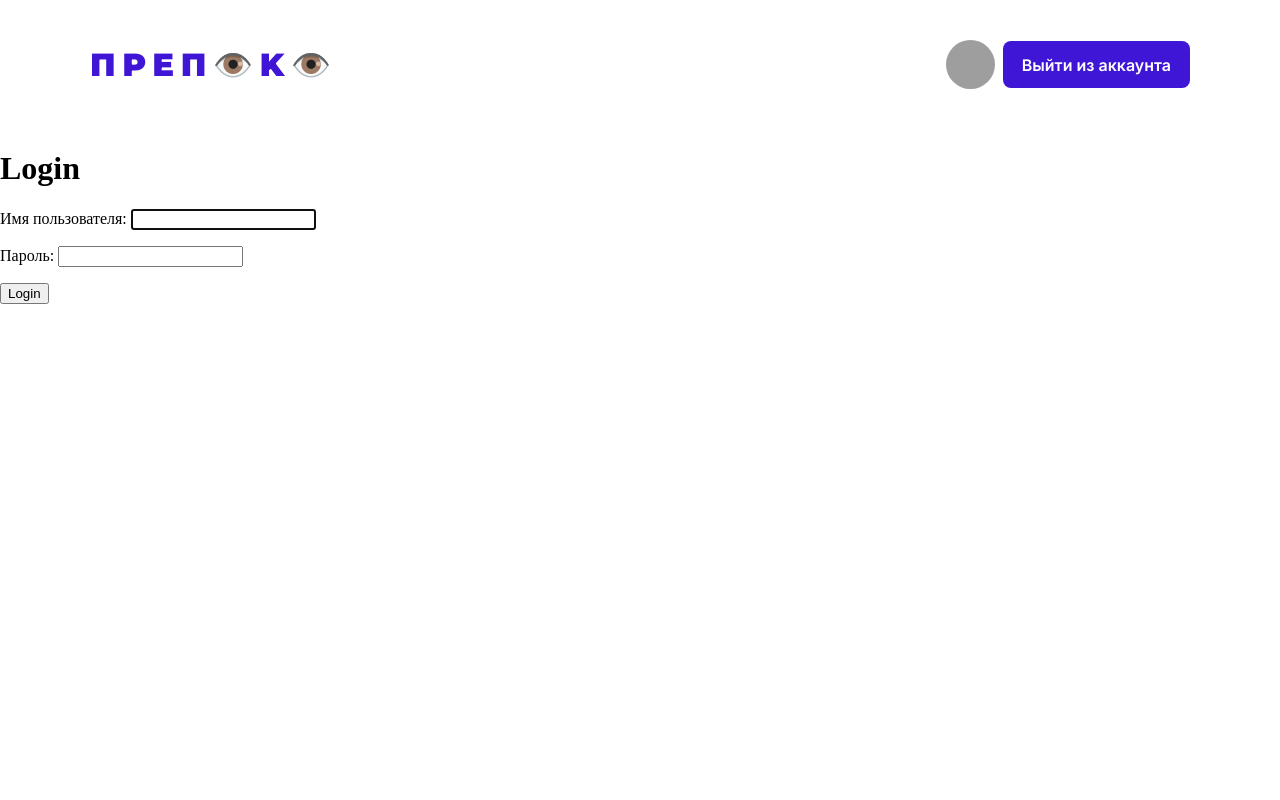
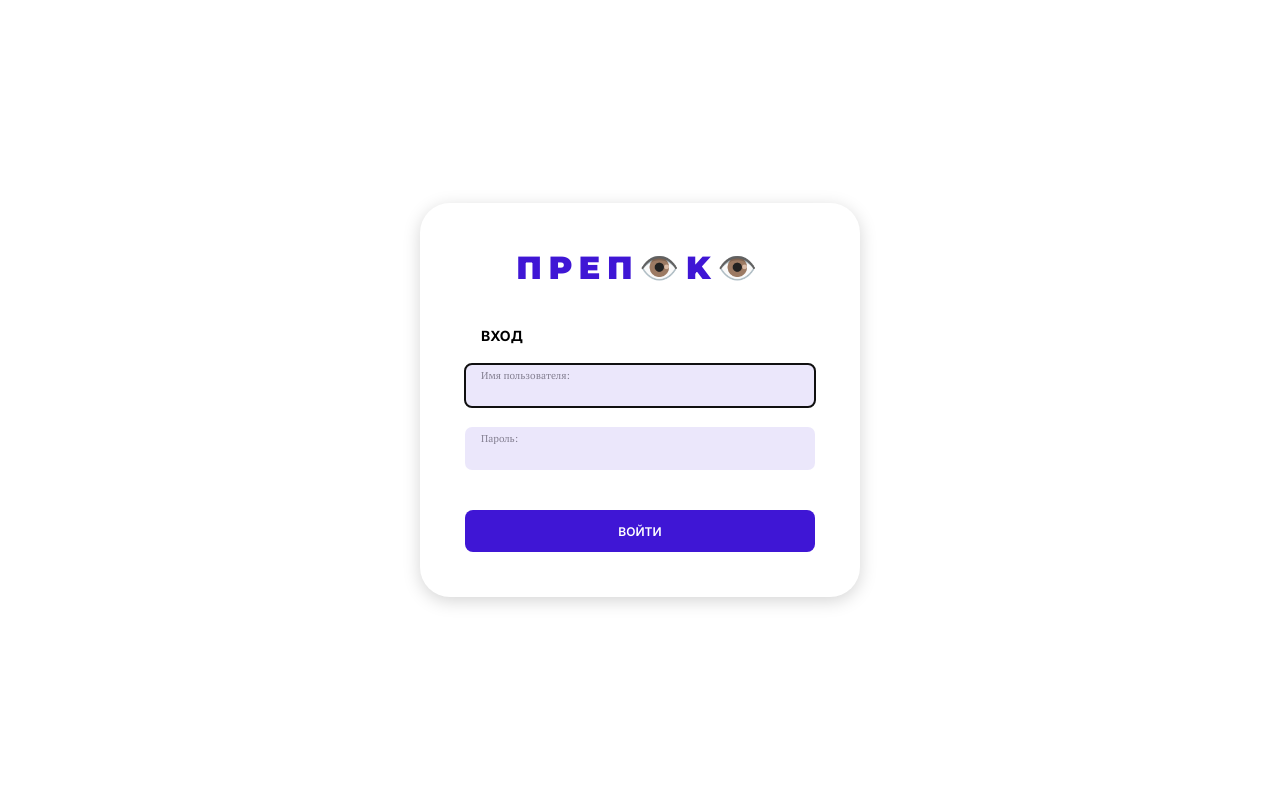
Before and after one commit to mikemka/prepOKO, a Django app: page /login/ in a window 1280 px wide. Run offline with Django 4.2, Linux system fonts and the light colour scheme; parts of the project's set-up code (start-up, migrations or seed data) failed here and were passed over; grey boxes are pictures that could not be loaded.

Commit message:
final login, add logout view

```diff
--- a/prep_oko/static/css/main.css
+++ b/prep_oko/static/css/main.css
@@ -1,5 +1,6 @@
 :root {
     --accent-color: #3F16D5;
+    --accent-bg: #3f16d51a;
 }
 
 html,
@@ -45,7 +46,7 @@ body {
     align-items: center;
     padding: 40px 90px;
 }
-#header #title {
+.main-title {
     font-family: "Montserrat", sans-serif;
     font-optical-sizing: auto;
     font-weight: 900;
@@ -75,7 +76,87 @@ body {
     font-size: 16px;
     text-decoration: none;
     border-radius: 8px;
+    border: 0;
 }
 .ms-2 {
     margin-left: 8px;
 }
+.header-link {
+    color: #000;
+    font-family: "Inter", sans-serif;
+    font-optical-sizing: auto;
+    font-weight: 400;
+    font-style: normal;
+    font-size: 16px;
+    text-decoration: none;
+    margin-right: 45px;
+}
+
+.login-card {
+    border-radius: 30px;
+    padding: 45px;
+    box-shadow: 0 4px 17px #0000002b;
+    min-width: min(350px, calc(100vw - 90px - 50px));
+}
+
+.screen-center {
+    height: 100vh;
+    display: flex;
+    justify-content: center;
+    align-items: center;
+}
+
+.subtitle-default {
+    font-family: "Inter", sans-serif;
+    font-size: 14px;
+    font-weight: 700;
+    text-transform: uppercase;
+}
+
+.mt-4 {
+    margin-top: 40px;
+}
+
+.text-center {
+    text-align: center;
+}
+
+.text-uppercase {
+    text-transform: uppercase;
+}
+
+.form-login p {
+    position: relative;
+    margin-top: 20px;
+    margin-bottom: 0;
+}
+.form-login p label {
+    position: absolute;
+    top: 5px;
+    left: 16px;
+    font-family: "PT Serif", serif;
+    color: #403a4b99;
+    font-size: 10px;
+}
+.form-login input {
+    display: block;
+    width: calc(100% - 16px - 50px);
+    border: 0;
+    padding-top: 20px;
+    padding-bottom: 8px;
+    padding-left: 16px;
+    padding-right: 50px;
+    background: var(--accent-bg);
+    border-radius: 7px;
+    font-family: "Montserrat", sans-serif;
+    font-weight: 500;
+    font-size: 12px;
+}
+
+.w-100 {
+    width: 100%;
+}
+
+.btn-sm {
+    font-size: 12px;
+}
--- a/prep_oko/templates/includes/header.html
+++ b/prep_oko/templates/includes/header.html
@@ -1,7 +1,7 @@
 <header id="header">
-    <div id="title">ПРЕП👁️K👁️</div>
+    <div class="main-title">ПРЕП👁️K👁️</div>
     <div id="links">
-        <a href=""></a>
+        <a href="#" class="header-link">Рейтинг</a>
 
         <img src="https://twitchinfo.ru/wp-content/uploads/2020/08/%D0%9A%D0%B0%D0%BA-%D1%81%D0%B4%D0%B5%D0%BB%D0%B0%D1%82%D1%8C-%D0%BF%D0%BE%D1%80%D1%82%D1%80%D0%B5%D1%82-%D0%BF%D0%BE-%D1%84%D0%BE%D1%82%D0%BE%D0%B3%D1%80%D0%B0%D1%84%D0%B8%D0%B8-%D0%90%D0%B2%D0%B0%D1%82%D0%B0%D1%80%D0%BA%D1%83-%D0%B4%D0%BB%D1%8F-Youtube-VK-INSTAGRAMM-TIKTOK-TWITCH-0-12-03-920-1024x576.jpg" alt="avatar" id="avatar">
 
--- a/prep_oko/templates/users/login.html
+++ b/prep_oko/templates/users/login.html
@@ -1,10 +1,18 @@
 {% extends 'base.html' %}
 
+{% block disable_header %}
+{% endblock disable_header %}
+
 {% block content %}
-  <h1>Login</h1>
-  <form method="post">
-    {% csrf_token %}
-    {{ form.as_p }}
-    <button type="submit">Login</button>
-  </form>
+<div class="screen-center">
+  <div class="login-card">
+    <div class="main-title text-center">ПРЕП👁️K👁️</div>
+    <h1 class="subtitle-default mt-4" style="margin-left: 16px;">Вход</h1>
+    <form method="post" class="form-login" action="{% url 'login' %}">
+      {% csrf_token %}
+      {{ form.as_p }}
+      <button type="submit" class="accent-button w-100 mt-4 text-uppercase btn-sm">Войти</button>
+    </form>
+  </div>
+</div>
 {% endblock content %}
--- a/prep_oko/users/urls.py
+++ b/prep_oko/users/urls.py
@@ -4,4 +4,5 @@ from . import views
 
 urlpatterns = [
     path('login/', views.LoginView.as_view(), name='login'),
+    path('logout/', views.logout_user, name='logout'),
 ]
--- a/prep_oko/users/views.py
+++ b/prep_oko/users/views.py
@@ -2,6 +2,7 @@ from django.shortcuts import render, redirect
 from django.contrib.auth import authenticate, login
 from django.contrib.auth.forms import AuthenticationForm
 from django.views import View
+from django.contrib.auth import logout
 
 
 class LoginView(View):
@@ -22,3 +23,8 @@ class LoginView(View):
                 login(request, user)
                 return redirect('home')
         return render(request, self.template_name, {'form': form})
+
+
+def logout_user(request):
+    logout(request)
+    return redirect('login')
```
